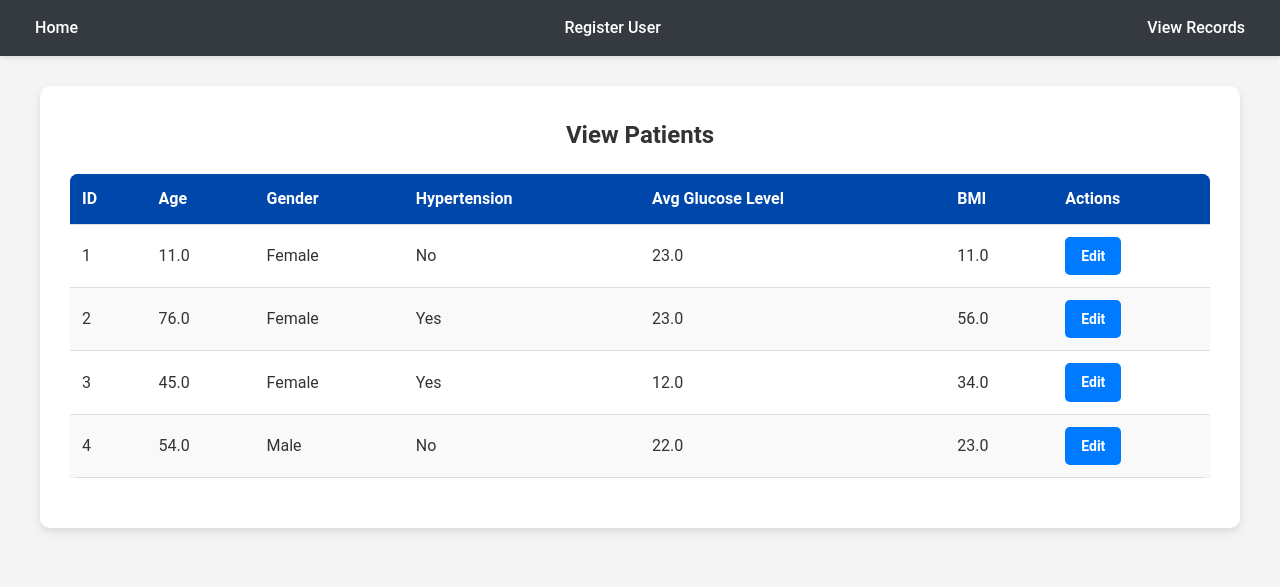
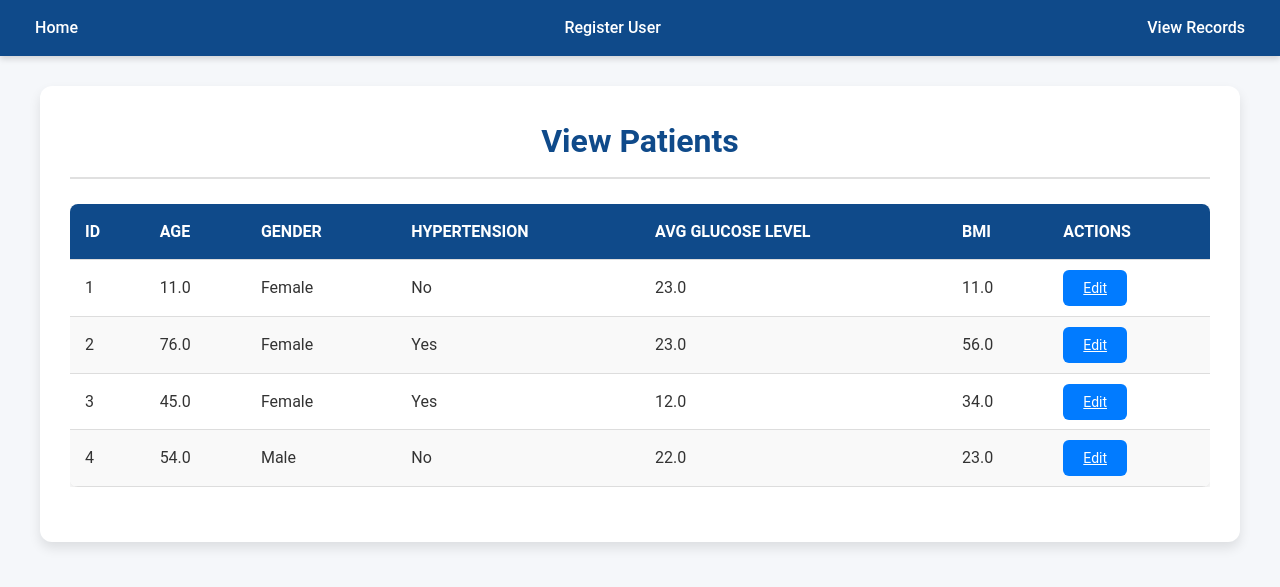
Before and after one commit to AsimRafique12/Lista-medica, a Flask app: page /gotopatients in a window 1280 px wide. Shown: the top 587 px of the page. Run offline with Flask 3, Linux system fonts and the light colour scheme.

Commit message:
chnaging colors

```diff
--- a/app/static/css/styles.css
+++ b/app/static/css/styles.css
@@ -8,7 +8,7 @@
 /* Body Styling */
 body {
     font-family: 'Roboto', Arial, sans-serif;
-    background-color: #f4f4f4;
+    background-color: #f5f7fa; /* Light background for contrast */
     color: #333;
     line-height: 1.6;
     margin: 0;
@@ -17,13 +17,17 @@ body {
 
 /* Navbar Styling */
 .navbar {
-    background-color: #343a40; /* Dark gray */
+    background-color: #0f4a8a; /* Slightly darker blue for elegance */
     color: #fff;
     padding: 15px 20px;
     display: flex;
     justify-content: space-between;
     align-items: center;
-    box-shadow: 0 2px 4px rgba(0, 0, 0, 0.1);
+    box-shadow: 0 3px 6px rgba(0, 0, 0, 0.15); /* Softer shadow for depth */
+    position: sticky;
+    top: 0;
+    z-index: 1000;
+    font-size: 16px;
 }
 
 .navbar a {
@@ -31,10 +35,11 @@ body {
     margin: 0 15px;
     text-decoration: none;
     font-weight: 500;
+    transition: color 0.3s ease;
 }
 
 .navbar a:hover {
-    color: #007bff; /* Bright blue */
+    color: #00baff; /* Bright Cyan for hover effect */
 }
 
 /* Main Content */
@@ -43,32 +48,47 @@ body {
     max-width: 1200px;
     margin: 30px auto;
     background: #ffffff;
-    box-shadow: 0 4px 8px rgba(0, 0, 0, 0.1);
-    border-radius: 10px;
+    box-shadow: 0 6px 12px rgba(0, 0, 0, 0.1); /* Clean shadow for emphasis */
+    border-radius: 12px; /* Softer corners for a modern feel */
 }
 
-/* Headings */
-h1, h2 {
-    color: #343a40;
+/* Page Title */
+.page-title {
+    font-size: 32px; /* Slightly larger for emphasis */
     font-weight: 700;
-    margin-bottom: 20px;
+    color: #0f4a8a;
+    text-align: center;
+    margin-bottom: 25px;
+    border-bottom: 2px solid #e0e0e0; /* Subtle underline for separation */
+    padding-bottom: 10px;
 }
 
 /* Buttons */
-button {
-    background-color: #007bff; /* Bright blue */
+button, .btn {
+    background-color: #0f4a8a; /* Consistent blue color */
     color: white;
     border: none;
-    padding: 10px 20px;
+    padding: 12px 24px;
     font-size: 16px;
-    border-radius: 5px;
+    border-radius: 6px; /* Slightly rounded for better aesthetics */
     cursor: pointer;
-    transition: background-color 0.3s ease, box-shadow 0.2s ease;
+    transition: background-color 0.3s ease, box-shadow 0.3s ease, transform 0.2s ease;
 }
 
-button:hover {
-    background-color: #0056b3; /* Darker blue */
-    box-shadow: 0 2px 4px rgba(0, 0, 0, 0.2);
+button:hover, .btn:hover {
+    background-color: #093566; /* Darker blue for hover */
+    box-shadow: 0 4px 8px rgba(0, 0, 0, 0.2);
+    transform: translateY(-2px); /* Subtle lift effect on hover */
+}
+
+.btn-edit {
+    background-color: #017bff; /* Lighter blue for differentiation */
+    padding: 10px 20px;
+    font-size: 14px;
+}
+
+.btn-edit:hover {
+    background-color: #0056b3; /* Darker hover effect */
 }
 
 /* Forms */
@@ -82,50 +102,66 @@ input[type="password"],
 select,
 textarea {
     width: 100%;
-    padding: 12px;
-    margin: 10px 0;
+    padding: 14px;
+    margin: 12px 0;
     border: 1px solid #ddd;
-    border-radius: 5px;
+    border-radius: 8px; /* Rounded edges for a modern touch */
     font-size: 16px;
     background-color: #f9f9f9;
     transition: border-color 0.3s ease, background-color 0.3s ease;
 }
 
 input:focus, textarea:focus {
-    border-color: #007bff;
-    background-color: #fff;
+    border-color: #0f4a8a;
+    background-color: #ffffff;
     outline: none;
+    box-shadow: 0 0 5px rgba(15, 74, 138, 0.2); /* Subtle glow on focus */
 }
 
 /* Table Styling */
-table {
+.table-container {
+    margin: 25px auto;
+    overflow-x: auto;
+}
+
+.styled-table {
     width: 100%;
     border-collapse: collapse;
-    margin: 20px 0;
+    margin: 0 auto;
     font-size: 16px;
+    background-color: #ffffff;
+    box-shadow: 0 5px 10px rgba(0, 0, 0, 0.1); /* More pronounced shadow */
+    border-radius: 8px; /* Rounded table corners */
+    overflow: hidden;
 }
 
-table thead {
-    background-color: #007bff; /* Bright blue */
-    color: white;
-}
-
-table th, table td {
-    padding: 10px;
+.styled-table th, .styled-table td {
     text-align: left;
+    padding: 15px;
     border-bottom: 1px solid #ddd;
 }
 
-table tr:hover {
-    background-color: #f1f1f1;
+.styled-table th {
+    background-color: #0f4a8a;
+    color: white;
+    font-weight: bold;
+    text-transform: uppercase;
+}
+
+.styled-table tr:nth-child(even) {
+    background-color: #f9f9f9;
+}
+
+.styled-table tr:hover {
+    background-color: #e8f4ff; /* Light blue for hover */
 }
 
 /* Footer Styling */
 footer {
-    background-color: #343a40;
+    background-color: #0f4a8a;
     color: white;
     text-align: center;
-    padding: 15px 0;
+    padding: 20px 0;
     position: fixed;
     bottom: 0;
     width: 100%;
@@ -147,86 +183,26 @@ footer {
         margin: 20px;
         padding: 20px;
     }
-}
 
-/* Page Title */
-.page-title {
-    font-size: 24px;
-    font-weight: bold;
-    color: #333;
-    margin-bottom: 20px;
-    text-align: center;
-}
-
-/* Table Styling */
-.table-container {
-    margin: 20px auto;
-    overflow-x: auto;
-}
-
-.styled-table {
-    width: 100%;
-    border-collapse: collapse;
-    margin: 0 auto;
-    font-size: 16px;
-    background-color: #ffffff;
-    box-shadow: 0 4px 8px rgba(0, 0, 0, 0.1);
-    border-radius: 8px;
-    overflow: hidden;
-}
-
-.styled-table th, .styled-table td {
-    text-align: left;
-    padding: 12px;
-    border-bottom: 1px solid #ddd;
-}
-
-.styled-table th {
-    background-color: #0047ab;
-    color: white;
-    font-weight: bold;
-}
-
-.styled-table tr:nth-child(even) {
-    background-color: #f9f9f9;
-}
-
-.styled-table tr:hover {
-    background-color: #f1f1f1;
-}
-
-/* Action Buttons */
-.btn {
-    display: inline-block;
-    text-align: center;
-    padding: 8px 16px;
-    font-size: 14px;
-    font-weight: bold;
-    border-radius: 5px;
-    text-decoration: none;
-    color: white;
-    transition: background-color 0.3s ease, box-shadow 0.3s ease;
-}
-
-.btn-edit {
-    background-color: #007bff; /* Blue for Edit */
-    border: none;
-}
-
-.btn-edit:hover {
-    background-color: #0056b3;
-    box-shadow: 0 2px 4px rgba(0, 0, 0, 0.2);
-}
-
-/* Responsive Design */
-@media (max-width: 768px) {
     .styled-table th, .styled-table td {
-        padding: 10px;
+        padding: 12px;
         font-size: 14px;
     }
 
-    .btn {
-        font-size: 12px;
-        padding: 6px 12px;
+    button, .btn {
+        font-size: 14px;
+        padding: 10px 16px;
     }
 }
+
+.logo-container {
+    display: flex;
+    align-items: center;
+    padding: 10px;
+}
+
+.app-logo {
+    height: 50px; /* Adjust the size */
+    width: auto; /* Maintain aspect ratio */
+    display: block;
+}
--- a/app/templates/index.html
+++ b/app/templates/index.html
@@ -7,7 +7,4 @@
     <button type="submit">Add Patient</button>
 </form>
 
-<form action="{{ url_for('main.gotoeditpatients') }}" method="GET">
-    <button type="submit">Edit Patient</button>
-</form>
 {% endblock %}
```
Also changed, not shown: app/static/css/images/istockphoto-1321617070-612x612.jpg (added).
